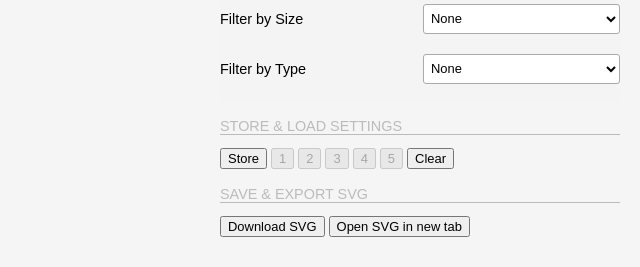
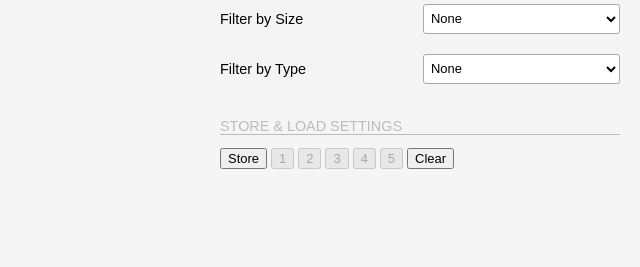
Before and after one commit to mmiotti/website, a Flask app: page /cars in a window 1280 px wide. Shown: the part 1375-1642 px from the top of the page, without its empty margins (640-1280 px from the left). After the commit the page ends 1544 px from the top, so only its background shows below. Run offline with Flask 2, Linux system fonts and the light colour scheme; some libraries are stand-ins or nearby versions.

Commit message:
Added files via upload

```diff
--- a/website/templates/cars.html
+++ b/website/templates/cars.html
@@ -83,10 +83,10 @@
                 <button type="button" id="uploadBoxGoButton" ng-click="uploadSettings()">Go</button>
             </div>-->
 
-            <h1>Save &amp; Export SVG</h1>
+            <!--<h1>Save &amp; Export SVG</h1>
 
             <button type="button" ng-click="saveSvg('download')" ng-enabled="{{canDownload}}">Download SVG</button>
-            <button type="button" ng-click="saveSvg('open')">Open SVG in new tab</button>
+            <button type="button" ng-click="saveSvg('open')">Open SVG in new tab</button>-->
 
 
         </aside>
```
